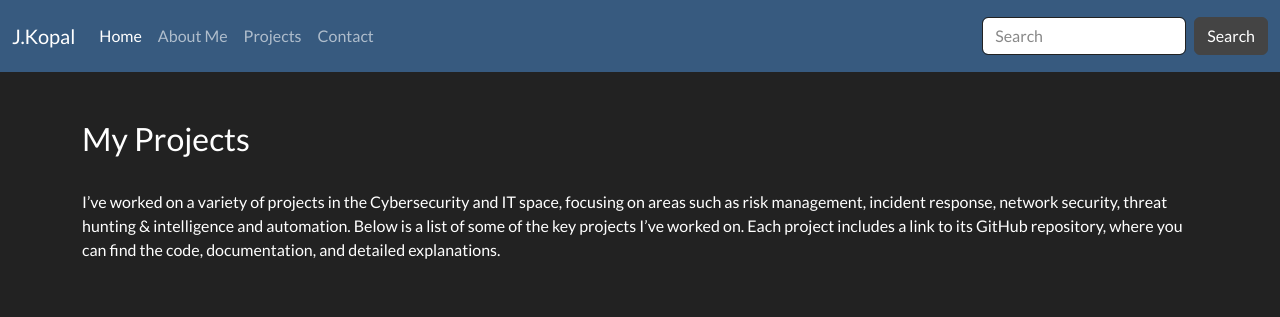
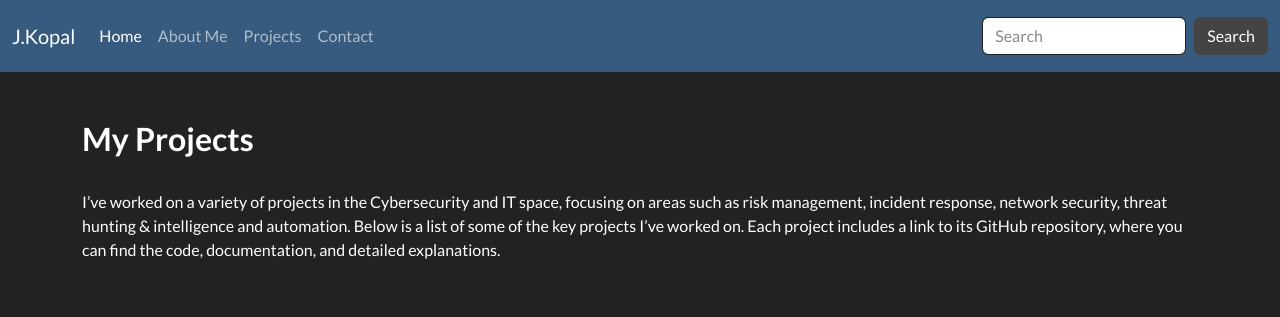
Before and after one commit to JKopal101/jkopal101.github.io, a Jekyll site: the page built from projects.md, in a window 1280 px wide. Shown: the top 317 px of the page. Built offline with Jekyll 4.4.1, drawn with Linux system fonts in a browser that asks for light colours.

```diff
--- a/projects.md
+++ b/projects.md
@@ -5,7 +5,7 @@ permalink: /projects/
 ---
 
 
-### My Projects
+### **My Projects**
 <br>
 I’ve worked on a variety of projects in the Cybersecurity and IT space, focusing on areas such as risk management, incident response, network security, threat hunting & intelligence and automation. Below is a list of some of the key projects I’ve worked on. Each project includes a link to its GitHub repository, where you can find the code, documentation, and detailed explanations.
 
```
